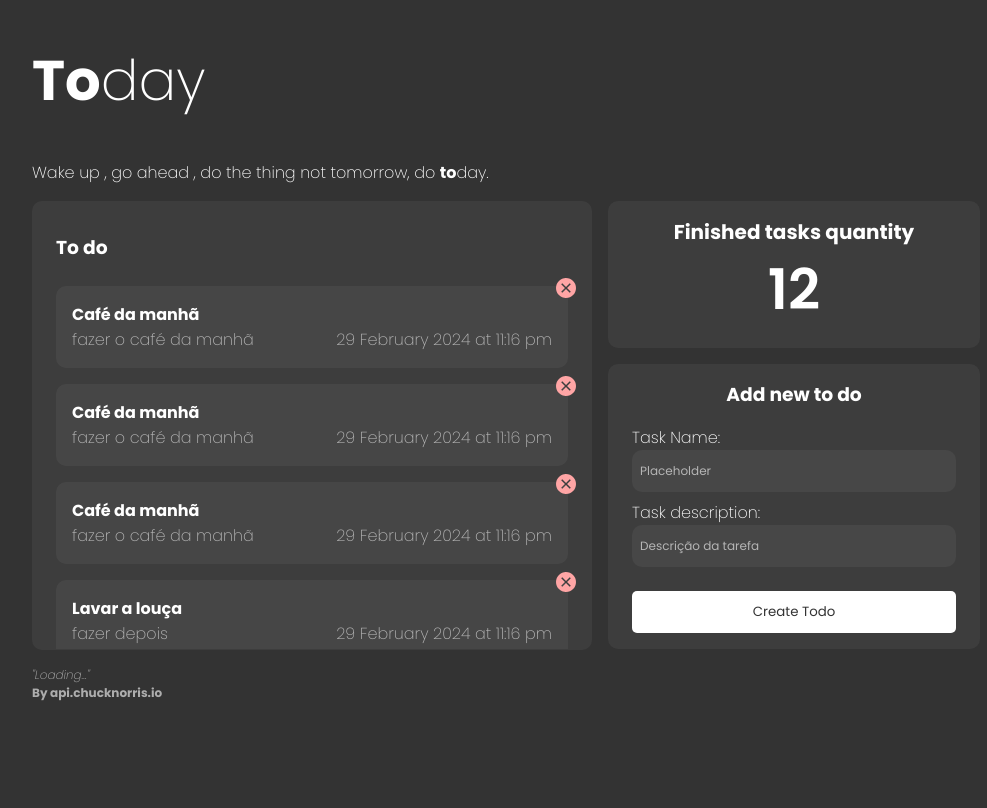
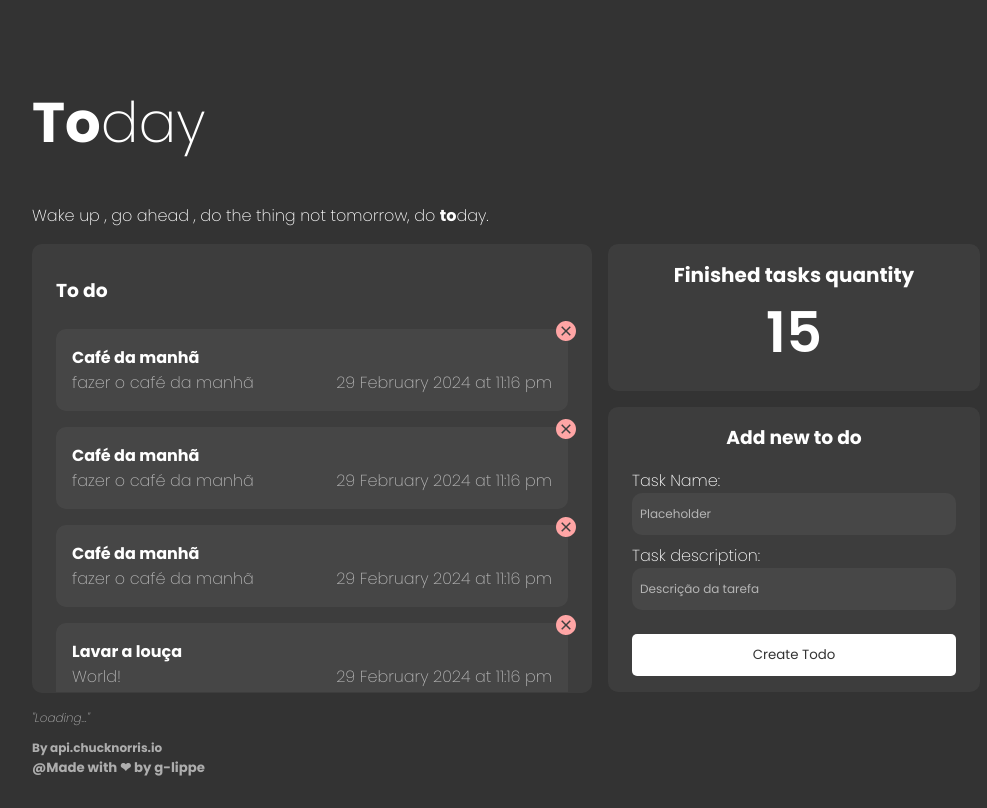
Before and after one commit to g-lippe/tscm-today-app, a React (Create React App) app: page / in a window 1280 px wide. Shown: the whole page, without its empty margins (134-1121 px from the left). Built offline with nearby package versions, Linux system fonts and the light colour scheme; no server answers; data requests are answered from the project's data file.

Commit message:
Match Figma

```diff
--- a/src/App.js
+++ b/src/App.js
@@ -3,7 +3,6 @@ import TaskForm from './components/form';
 import TaskList from './components/taskList';
 import { useChuckNorris } from './hooks/useChuckNorris';
 import { useTasksCompleted } from './hooks/useTasksCompleted';
-
 
 
 function App() {
@@ -13,6 +12,7 @@ function App() {
 
   return (
     <div className="App">
+
       <div className='title'>
         <h1>To<span>day</span></h1>
         <p>Wake up , go ahead , do the thing not tomorrow, do <strong>to</strong>day.</p>
@@ -25,22 +25,19 @@ function App() {
         </div>
 
         <div className='cont_right'>
-
           <div className='finished'>
             <h3> Finished tasks quantity </h3>
             <h1>{String(tasks_completed).padStart(2, '0')}</h1>
           </div>
 
           <TaskForm />
-
         </div>
-
       </div>
 
+      {data_joke.isLoading && <h1>Loading...</h1>}
 
+      {data_joke.isError && <pre>{JSON.stringify(data_joke.error)}</pre>}
 
-      {data_joke.isLoading && <h1>Loading...</h1>}
-      {data_joke.isError && <pre>{JSON.stringify(data_joke.error)}</pre>}
       {data_joke &&
         <div className='cont_joke'>
           <p>"{data_joke}"</p>
@@ -48,6 +45,10 @@ function App() {
         </div>
       }
 
+      <div className='cont_signature'>
+        <h5>@Made with ❤ by g-lippe</h5>
+      </div>
+
     </div>
   );
 }
--- a/src/App.scss
+++ b/src/App.scss
@@ -7,14 +7,15 @@
   font-weight: 275;
   font-style: normal;
   color: #fff;
+  margin: 80px auto 0 auto ;
+  width: 75%;
 
-  width: 75%;
-  margin: auto;
+  position: relative;
+  height: 90vh;
 
   h1 {
     font-size: 56px;
   }
-
 
   span {
     font-weight: 275;
@@ -26,13 +27,11 @@
     margin-bottom: 16px;
     max-height: 449px;
 
-
     .cont_todo {
       background-color: $white05;
       border-radius: 10px;
       padding: 16px;
       width: 100%;
-
 
       h3 {
         padding-left: 8px;
@@ -44,7 +43,6 @@
       display: flex;
       flex-direction: column;
       margin-left: 16px;
-
 
       .finished {
         background-color: $white05;
@@ -75,10 +73,17 @@
 
     p {
       font-style: italic;
-      margin-bottom: 0;
+      margin-top: 0;
     }
   }
 
+  .cont_signature {
+    color: $white60;
+    font-size: 16px;
+    font-weight: 400;
+    position: absolute;
+    bottom: 0;
+  }
 
 }
 
--- a/src/db/tasks.json
+++ b/src/db/tasks.json
@@ -16,17 +16,12 @@
       "description": "fazer o café da manhã"
     },
     {
-      "id": "a0c6ec22-4c14-4e53-8f9b-0ce218e4398f",
+      "id": "eb3d55f3-e80c-4c7f-a90f-511986909e20",
       "title": "Lavar a louça",
-      "description": "fazer depois"
-    },
-    {
-      "id": "6d8cadc8-7d2e-412c-b2d4-e2a340b15525",
-      "title": "Lavar a louça",
-      "description": "fazer depois"
+      "description": "World!"
     }
   ],
   "completed": {
-    "quantity": 12
+    "quantity": 15
   }
 }
```
